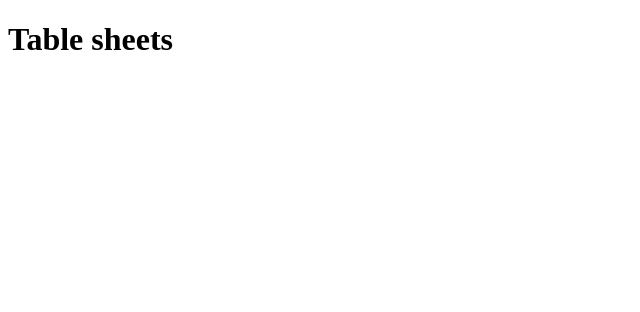
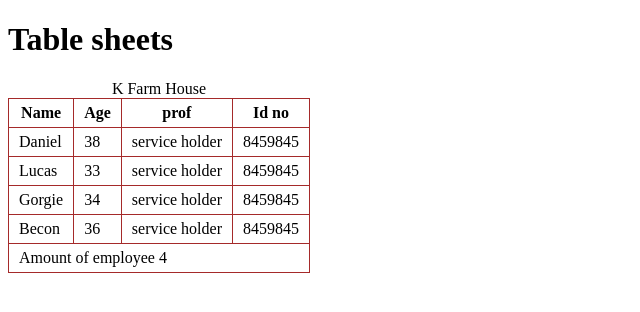
Before and after one commit to joinob/table-project, a plain HTML site: page index.html in a window 1280 px wide. Shown: the whole page, without its empty margins (0-640 px from the left). Drawn offline with Linux system fonts and the light colour scheme.

Commit message:
first commit

```diff
--- a/index.html
+++ b/index.html
@@ -4,13 +4,62 @@
     <meta charset="UTF-8">
     <meta name="viewport" content="width=device-width, initial-scale=1.0">
     <title>table project</title>
+    <style>
+        table{
+
+            border-collapse: collapse;
+        }
+        td,th{
+            border:1px solid brown;
+            padding:5px 10px;
+        }
+    </style>
 
 </head>
 <body>
     <h1>Table sheets</h1>
-    <thead></thead>
-    <tbody></tbody>
-    <tfoot></tfoot>
+    <table>
+        <caption>K Farm House</caption>
+    <thead>
+        <tr>
+            <th>Name</th>
+            <th>Age</th>
+            <th>prof</th>
+            <th>Id no</th>
+        </tr>
+    </thead>
+    <tbody>
+        <tr>
+            <td>Daniel</td>
+            <td>38</td>
+            <td>service holder</td>
+            <td>8459845</td>
+        </tr>
+        <tr>
+            <td>Lucas</td>
+            <td>33</td>
+            <td>service holder</td>
+            <td>8459845</td>
+        </tr>
+        <tr>
+            <td>Gorgie</td>
+            <td>34</td>
+            <td>service holder</td>
+            <td>8459845</td>
+        </tr>
+        <tr>
+            <td>Becon</td>
+            <td>36</td>
+            <td>service holder</td>
+            <td>8459845</td>
+        </tr>
+    </tbody>
+    <tfoot>
+        <tr>
+            <td colspan="4">Amount of employee 4</td>
+        </tr>
+    </tfoot>
+</table>
 
 </body>
 </html>
```
